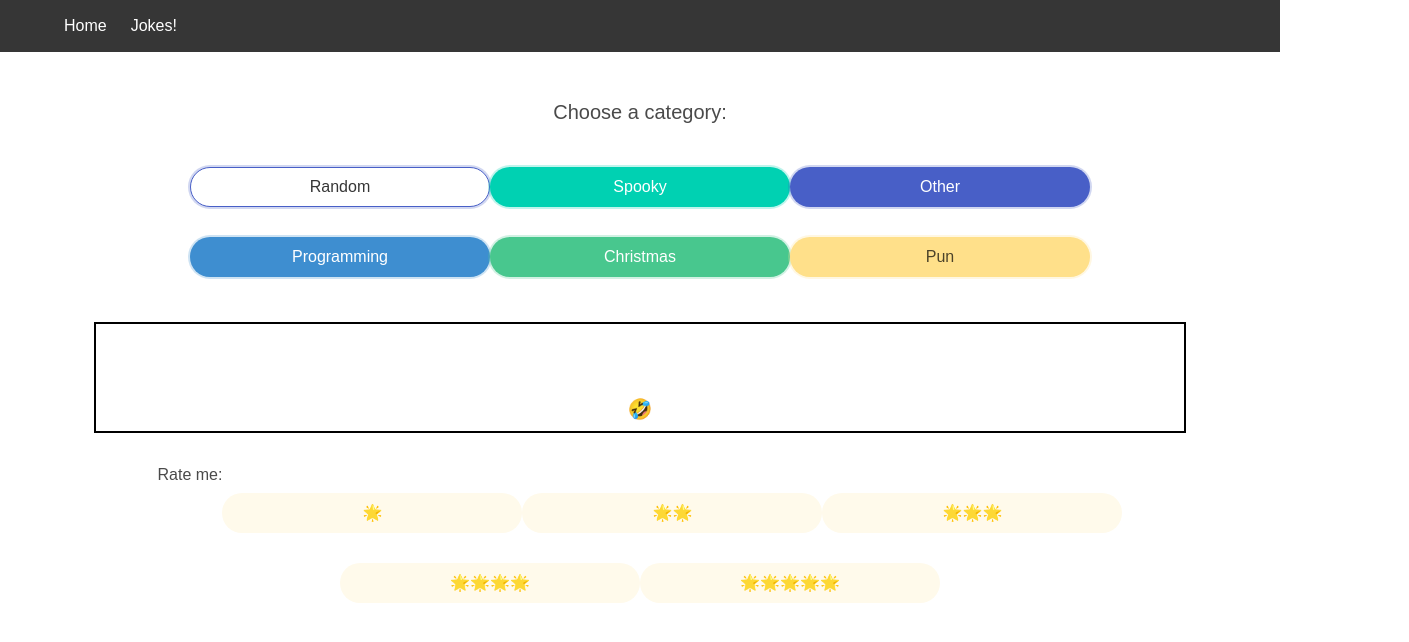
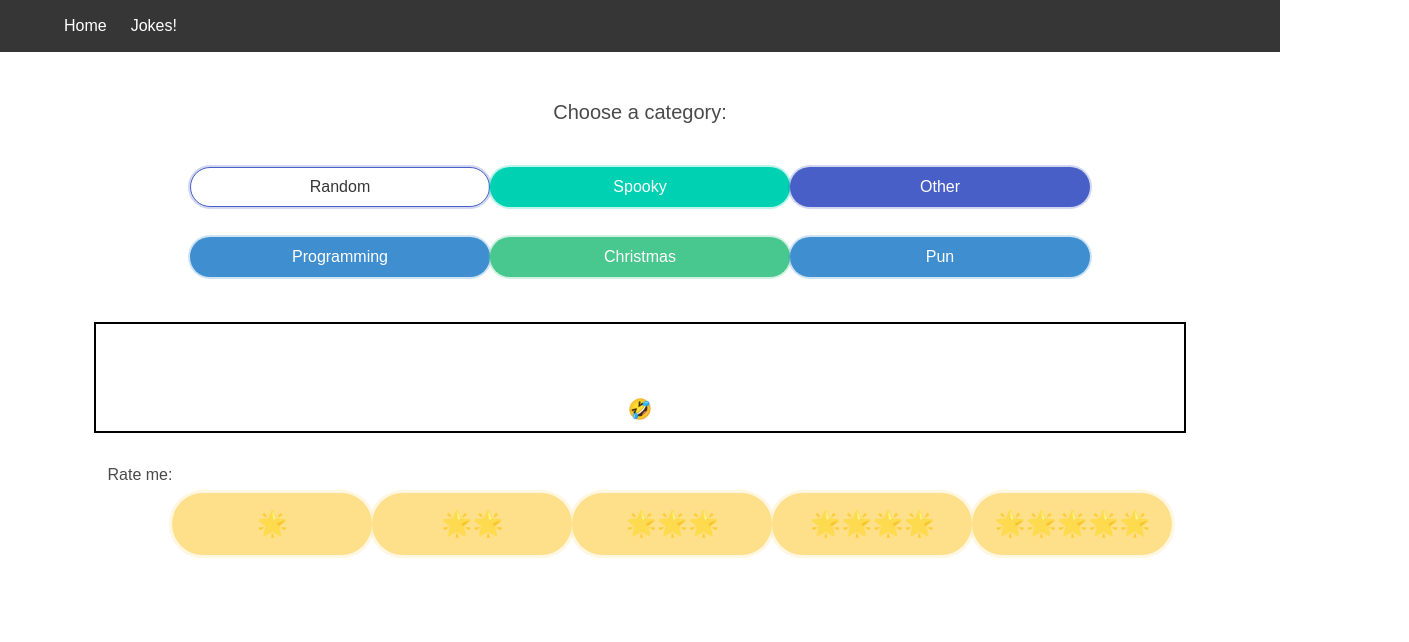
Before and after one commit to oliviafpersonal/SEI-Project-2, a React (Create React App) app: page /jokes in a window 1280 px wide. Shown: the top 642 px of the page, 1409 px wide, since content can reach past the window. Built offline with nearby package versions, Linux system fonts and the light colour scheme; no server answers; a web font is replaced by a local one.

Commit message:
css changes

```diff
--- a/src/components/Jokes.js
+++ b/src/components/Jokes.js
@@ -40,7 +40,7 @@ const Home = () => {
           <button className="button is-rounded is-link is-focused" onClick={() => getJoke('misc')}>Other</button>
           <button className="button is-rounded is-info is-focused" onClick={() => getJoke('programming')}>Programming</button>
           <button className="button is-rounded is-success is-focused " onClick={() => getJoke('christmas')}>Christmas</button>
-          <button className="button is-rounded is-warning is-focused " onClick={() => getJoke('pun')}>Pun</button>
+          <button className="button is-rounded is-info is-focused " onClick={() => getJoke('pun')}>Pun</button>
         </div>
         <p className="title is-1 has-text-centered">
           {(!joke.joke) ?
@@ -55,20 +55,22 @@ const Home = () => {
             </div>
           }
         </p>
+
         {(ratingSelected === false) ?
           <div className='ratingButtons'>
             <p className='ratingP'>Rate me:</p>
-            <p className='button is-rounded is-warning is-light' onClick={() => rateJoke(1)}>🌟  </p>
-            <p className='button is-rounded is-warning is-light' onClick={() => rateJoke(2)}>🌟🌟 </p>
-            <p className='button is-rounded is-warning is-light' onClick={() => rateJoke(3)}>🌟🌟🌟 </p>
-            <p className='button is-rounded is-warning is-light' onClick={() => rateJoke(4)}>🌟🌟🌟🌟 </p>
-            <p className='button is-rounded is-warning is-light' onClick={() => rateJoke(5)}>🌟🌟🌟🌟🌟 </p>
+            <p className='button is-rounded is-warning is-focused' onClick={() => rateJoke(1)}>🌟  </p>
+            <p className='button is-rounded is-warning is-focused' onClick={() => rateJoke(2)}>🌟🌟 </p>
+            <p className='button is-rounded is-warning is-focused' onClick={() => rateJoke(3)}>🌟🌟🌟 </p>
+            <p className='button is-rounded is-warning is-focused' onClick={() => rateJoke(4)}>🌟🌟🌟🌟 </p>
+            <p className='button is-rounded is-warning is-focused' onClick={() => rateJoke(5)}>🌟🌟🌟🌟🌟 </p>
           </div>
           :
           <div className='you-rated-the-joke'>
             <p>Rated!</p>
           </div>
         }
+
       </div>
     </div>
   )
--- a/src/styles/main.scss
+++ b/src/styles/main.scss
@@ -115,3 +115,25 @@ img {
 .you-rated-the-joke{
   text-align: center;
 }
+
+
+  .is-warning{
+    font-size: 25px;
+    width: 200px;
+    text-align: center;
+    transition-duration: 0.4s;
+    cursor: pointer;
+  }
+
+  .is-warning:after {
+    content: "";
+    background: #dfae46;
+    display: block;
+    position: absolute;
+    padding-top: 300%;
+    padding-left: 350%;
+    margin-left: -20px!important;
+    margin-top: -120%;
+    opacity: 0;
+    transition: all 0.8s
+  }
```
